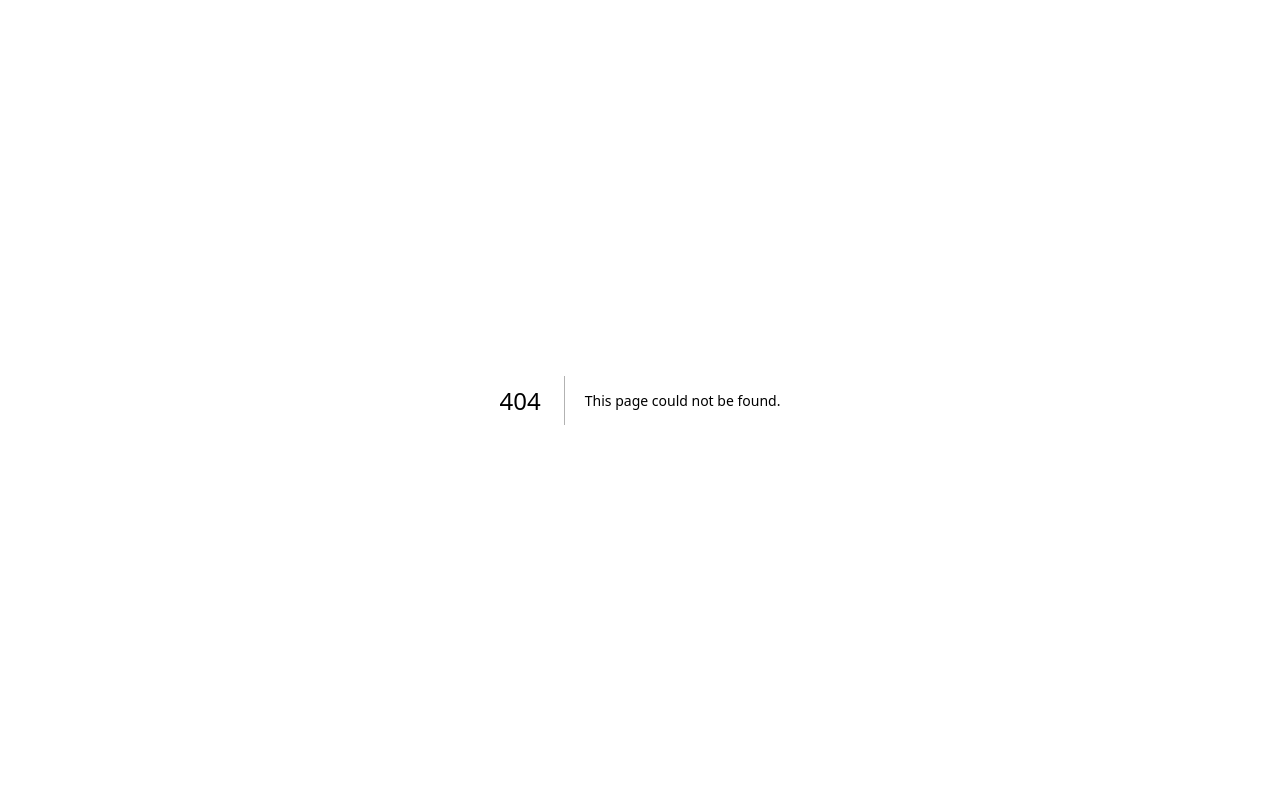
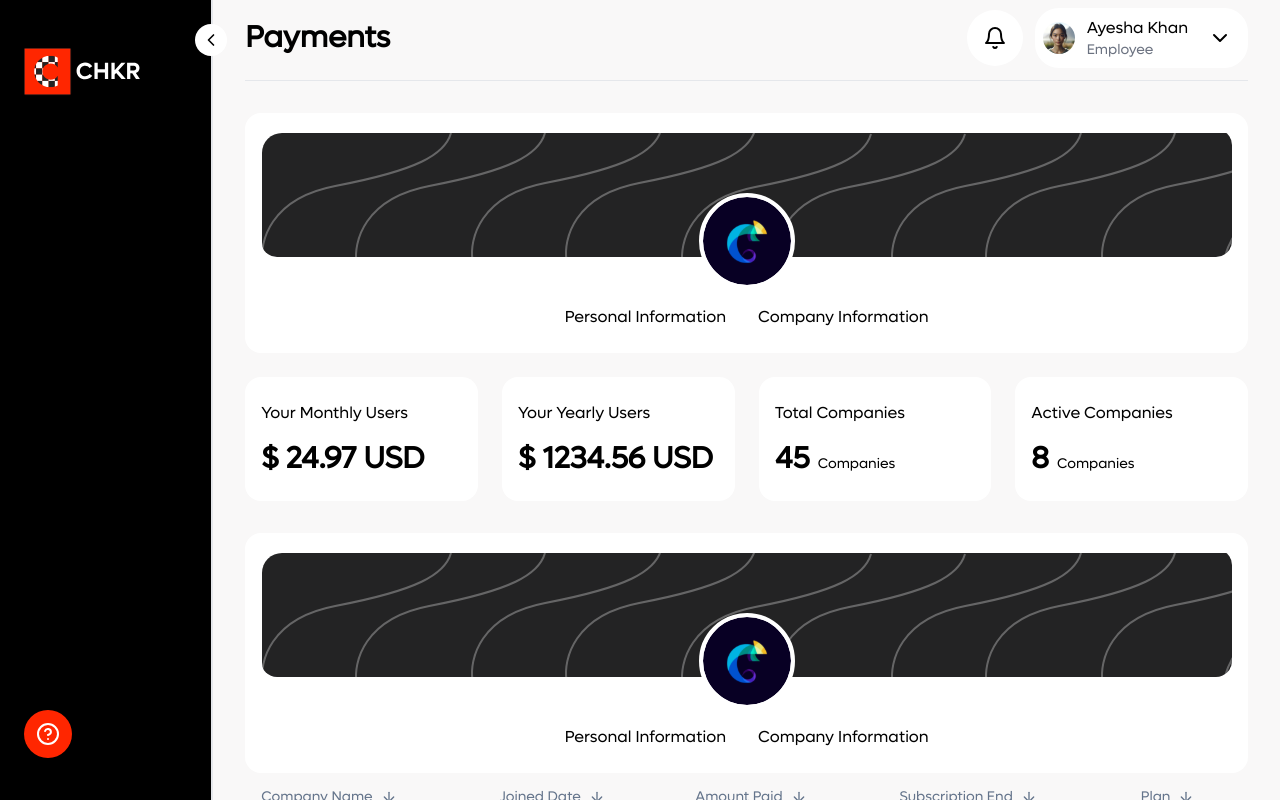
Before and after one commit to abrauf18/chkr, a Next.js app: page /super-admin/subscription in a window 1280 px wide. Before the commit this address had no page. Built offline with nearby package versions, Linux system fonts and the light colour scheme.

Commit message:
feat: add subscription page

```diff
--- /dev/null
+++ b/app/(dashboard)/super-admin/subscription/page.tsx
@@ -0,0 +1,6 @@
+import Subscription from '@/components/modules/super-admin/subscription/subscription'
+import React from 'react'
+
+export default function page() {
+  return <Subscription />
+}
--- /dev/null
+++ b/components/modules/super-admin/subscription/subscription.tsx
@@ -0,0 +1,39 @@
+import React from 'react'
+import UsersSummaryCard from './users-summary-card'
+import CompaniesSummaryCard from './companies-summary-card';
+import SubscriptionList from './subscription-list';
+import DashboardHeader from '@/components/shared/dashboard-header';
+import Header from '@/components/shared/header';
+
+export default function Subscription() {
+  const userSummaryData = [
+    { period: "Monthly", amount: 24.97 },
+    { period: "Yearly", amount: 1234.56 }, // No amount provided
+  ];
+
+  const companySummaryData = [
+    { title: "Total Companies", companyCount: 45 },
+    { title: "Active Companies", companyCount: 8 },
+  ];
+
+  return (
+    <>
+      <DashboardHeader title='Payments' />
+      <Header title='My Earnings Overview' />
+      <div className="grid gap-6 mt-6 lg:grid-cols-4">
+        <div className="lg:col-span-1">
+          <UsersSummaryCard {...userSummaryData[0]} />
+        </div>
+        <div className="lg:col-span-1">
+          <UsersSummaryCard {...userSummaryData[1]} />
+        </div>
+        <div className="lg:col-span-2 grid grid-cols-1 sm:grid-cols-2 gap-6">
+          <CompaniesSummaryCard {...companySummaryData[0]} />
+          <CompaniesSummaryCard {...companySummaryData[1]} />
+        </div>
+      </div>
+      <Header title='Transaction Summary' />
+      <SubscriptionList />
+    </>
+  );
+}
```
